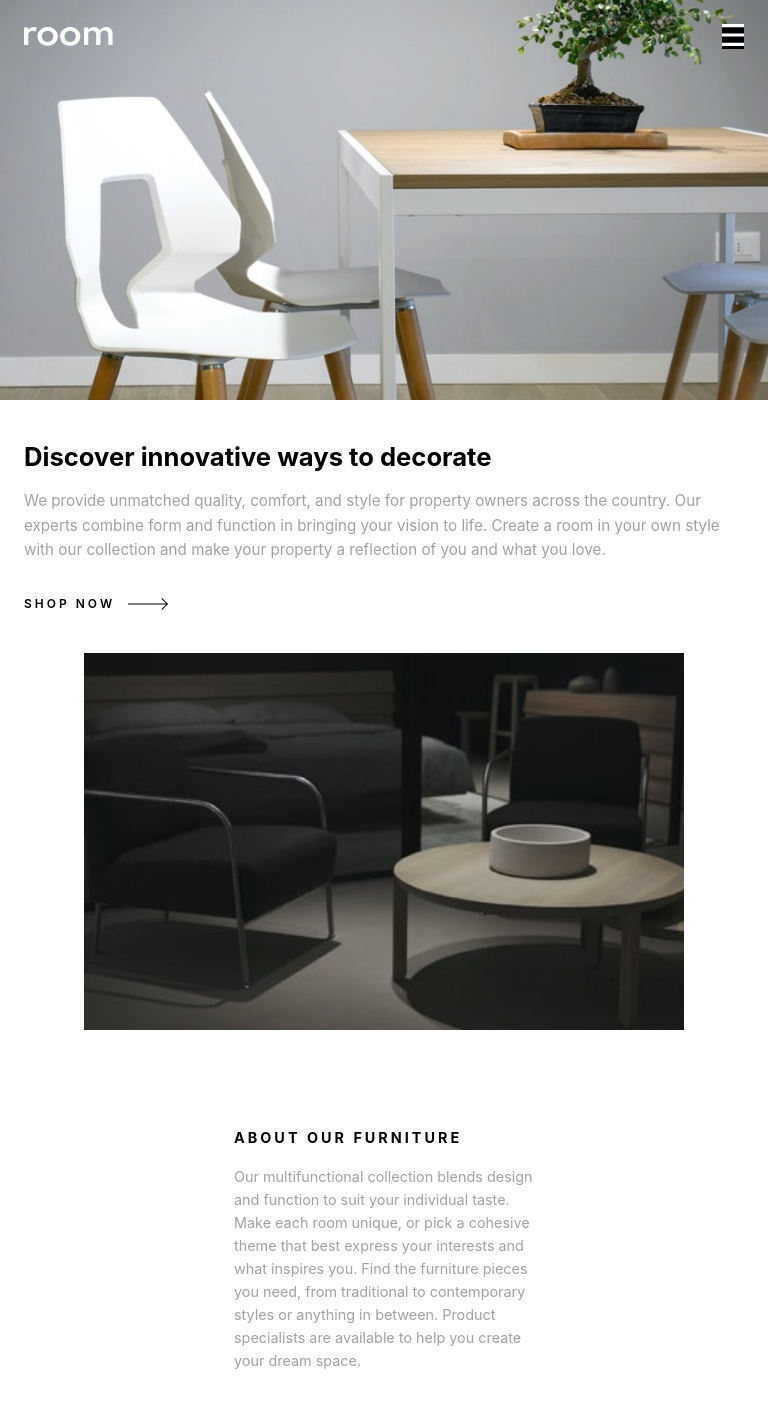
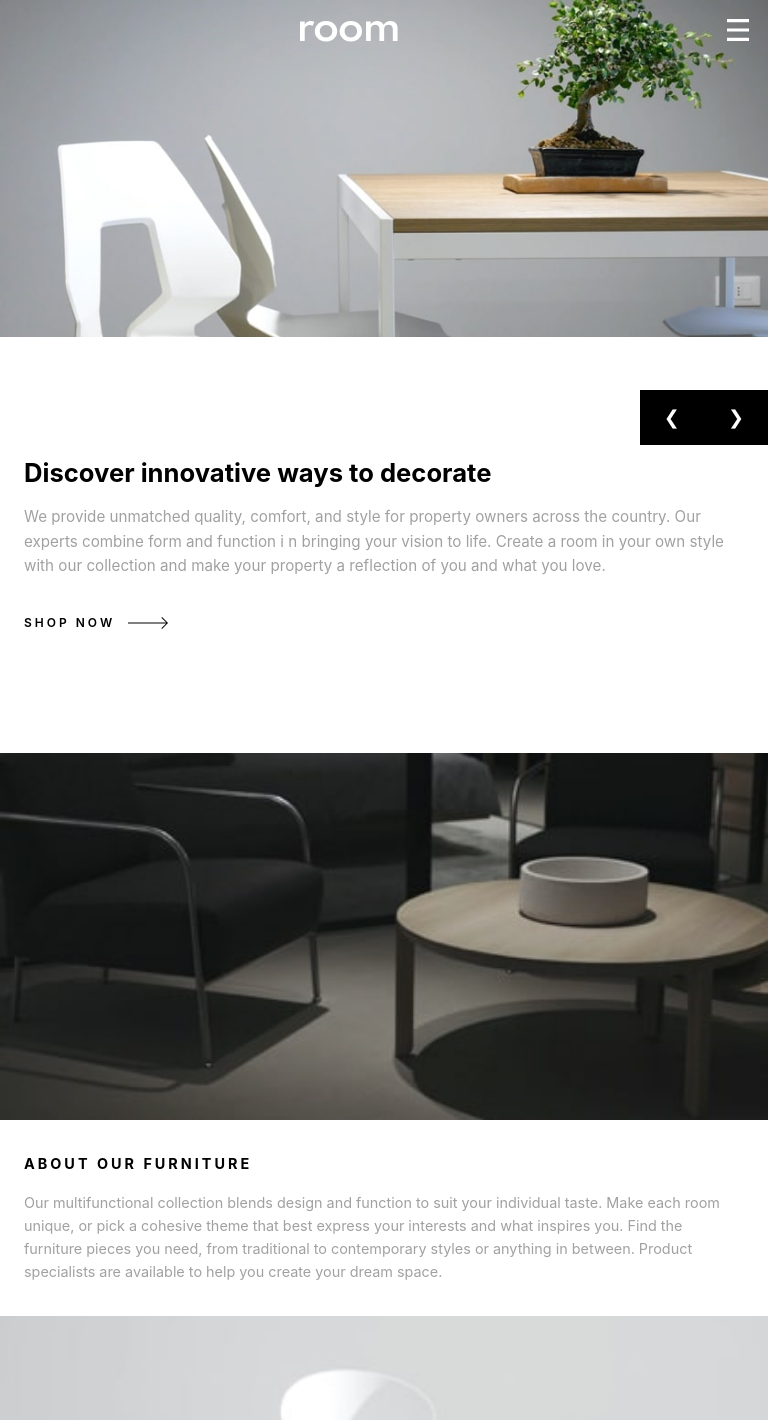
Before and after one commit to JUW-Code/room-homepage-master, a plain HTML site: page index.html in a window 768 px wide. Shown: the top 1420 px of the page. Drawn offline with Linux system fonts and the light colour scheme.

Commit message:
media responsiveness

```diff
--- a/index.html
+++ b/index.html
@@ -41,7 +41,7 @@
       <div class="text-slide active">
       <h2>Discover innovative ways to decorate</h2>
       <p>We provide unmatched quality, comfort, and style for property
-         owners across the country. Our experts combine form and function in bringing your
+         owners across the country. Our experts combine form and function i n bringing your
          vision to life. Create a room in your own style with our collection and make your property a
          reflection of you and what you love.</p>
       <a href="#" class="feature__link">Shop now <img src="./images/icon-arrow.svg" alt="Arrow icon" tabindex="0" role="button"></a>
--- a/styles.css
+++ b/styles.css
@@ -19,8 +19,6 @@ body {
   color: var(--Grey800);
   line-height: 1.6;
 }
-
-/* HEADER */
 .header {
   position: absolute;
   top: 2rem;
@@ -38,6 +36,9 @@ body {
 }
 .Hamburger{
   display: none;
+  background: transparent;
+  border: none;
+  cursor: pointer;
 }
 .nav__menu {
   display: flex;
@@ -61,7 +62,7 @@ body {
   background: var(--White);
 }
 
-/* HERO SECTION */
+
 .hero {
   display: flex;
   flex-direction: column;
@@ -101,7 +102,7 @@ body {
   display: block;
 }
 
-/* RIGHT: TEXT */
+
 .hero__content {
   flex: 1;
   display: flex;
@@ -130,6 +131,7 @@ body {
 .text-slide p {
   font-size: 0.80rem;
   margin-bottom: 2rem;
+  color: var(--Grey800);
 }
 
 .feature__link {
@@ -143,7 +145,6 @@ body {
   font-weight: 600;
 }
 
-/* ARROWS */
 .hero__arrows {
   position: absolute;
   margin-left: 45.3%;
@@ -152,8 +153,8 @@ body {
 }
 
 .arrow {
-  background: #000;
-  color: #fff;
+  background: var(--Black);
+  color: var(--White);
   border: none;
   padding: 1rem 1.5rem;
   font-size: 1.2rem;
@@ -169,7 +170,7 @@ body {
   outline: 2px solid #333;
 }
 
-/* ABOUT SECTION */
+
 .about {
   display: flex;
   flex-direction: column;
@@ -184,13 +185,13 @@ body {
 
 .about__content {
   padding: 3rem 2rem;
-  background: #fff;
+  background: var(--White);
 }
 
 .about__title {
-  font-size: 1rem;
+  font-size: 1.5rem;
   font-weight: 700;
-  color: #000;
+  color: var(--Black);
   margin-bottom: 1rem;
   letter-spacing: 3px;
   text-transform: uppercase;
@@ -198,6 +199,7 @@ body {
 
 .about__desc {
   color: var(--Grey800);
+  font-size: smaller;
 }
 
 @media (min-width: 768px) {
@@ -209,43 +211,6 @@ body {
   .about__content {
     flex: 1;
   }
-}
-
-
-
-
-.about {
-  display: flex;
-  flex-direction: column;
-  align-items: center;
-  padding:0;
-  gap: 0;
-  text-align: center;
-  margin-bottom: 80px;
-}
-
-.about__title {
-  font-size: 1rem;
-  color: hsl(0, 0%, 20%);
-  margin-bottom: 1rem;
-  font-weight: 700;
-}
-
-.about__desc {
-  width: 300px;
-  font-size: 0.90rem;
-  color: var(--Grey800);
-}
-
-.about__img {
-  width: 150%;
-  max-width: 600px;
-  object-fit: cover;
-}
-
-.about__content {
-  max-width: 400px;
-  background: #fff;
 }
 
 
@@ -265,24 +230,9 @@ body {
   text-decoration: underline;
 }
 
-/* Responsive Layout */
-@media (min-width: 768px) {
-  .features {
-    flex-direction: row;
-    justify-content: space-between;
-  }
-  .feature {
-    flex: 1;
-  }
-  .about {
-    flex-direction: row;
-    text-align: left;
-    gap: 4rem;
-  }
-  .about__desc {
-    max-width: 400;
-  }
-/*MOBILE DESIGN (max-width: 768px)*/
+/* ====================================== */
+/* MOBILE DESIGN - MATCHES YOUR UPLOADED IMAGE */
+/* ====================================== */
 @media (max-width: 768px) {
 
   body {
@@ -292,22 +242,25 @@ body {
 
   /* HEADER */
   .header {
-    top: 1.5rem;
-    left: 1.5rem;
-    right: 1.5rem;
+    top: 1.2rem;
+    left: 1.2rem;
+    right: 1.2rem;
     justify-content: space-between;
+    align-items: center;
   }
 
   .logo {
-    height: 20px;
+    height: 22px;
+    margin: 0 auto;
   }
 
   .Hamburger {
     display: block;
-    background: var(--Black);
+    background: none;
     border: none;
     cursor: pointer;
-    z-index: 1000;
+    position: relative;
+    z-index: 1001;
   }
 
   .Hamburger img {
@@ -340,34 +293,46 @@ body {
     font-size: 1.1rem;
   }
 
+  /* HERO SECTION — stacked vertically */
+  .hero {
+    display: flex;
+    flex-direction: column;
+    width: 100%;
+  }
 
-  .hero {
+  .hero__container {
+    display: flex;
     flex-direction: column;
+    width: 100%;
   }
 
   .hero__slider {
-    height: 50vh;
     width: 100%;
+    height: auto;
+  }
+
+  .slide {
+    width: 100%;
+    height: auto;
   }
 
   .slide img {
     width: 100%;
-    height: 100%;
+    height: auto;
     object-fit: cover;
   }
- .hero__container{
- display: grid;
- }
+
   .hero__content {
     padding: 2.5rem 1.5rem;
+    background: var(--White);
     text-align: left;
   }
 
   .text-slide h2 {
     font-size: 1.6rem;
+    line-height: 1.3;
     font-weight: 700;
     color: var(--Black);
-    line-height: 1.3;
     margin-bottom: 1rem;
   }
 
@@ -380,39 +345,35 @@ body {
   .feature__link {
     font-size: 0.75rem;
     letter-spacing: 3px;
-    display: flex;
-    align-items: center;
     gap: 0.8rem;
     text-transform: uppercase;
     color: var(--Black);
   }
 
   .hero__arrows {
-    position: absolute;
-    bottom: 0;
+    display: flex;
+    position: fixed;
+    margin-top: 50.8%;
     right: 0;
-    display: none;
+    z-index: 1;
   }
 
-  .arrow {
-    padding: 0.9rem 1.2rem;
-    background: var(--Black);
-    color: var(--White);
-  }
-
-
+  /* ABOUT SECTION */
   .about {
     flex-direction: column;
-    margin-top: 0;
+    text-align: center;
   }
 
   .about__img {
     width: 100%;
+    height: auto;
+    object-fit: cover;
   }
 
   .about__content {
     padding: 2rem 1.5rem;
     text-align: left;
+    background: #fff;
   }
 
   .about__title {
@@ -428,15 +389,14 @@ body {
     color: var(--Grey500);
   }
 
-
+  /* FOOTER */
   .attribution {
     font-size: 0.8rem;
     padding: 1.5rem 0;
-    background: hsl(0, 0%, 95%);
   }
 }
 
-/*SMALLER PHONES (max-width: 480px)*/
+/* SMALLER PHONES */
 @media (max-width: 480px) {
   .hero__content {
     padding: 2rem 1rem;
@@ -454,4 +414,3 @@ body {
     padding: 1.5rem 1rem;
   }
 }
-}
```
